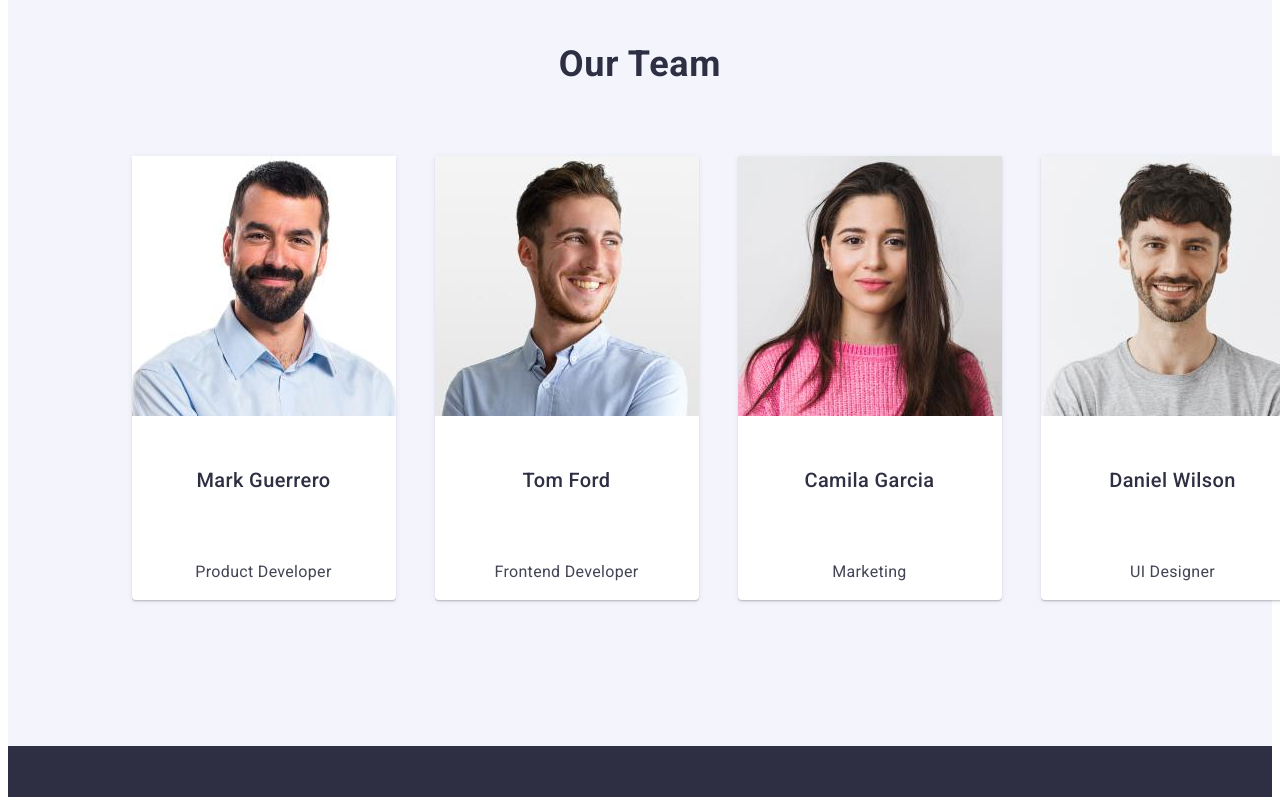
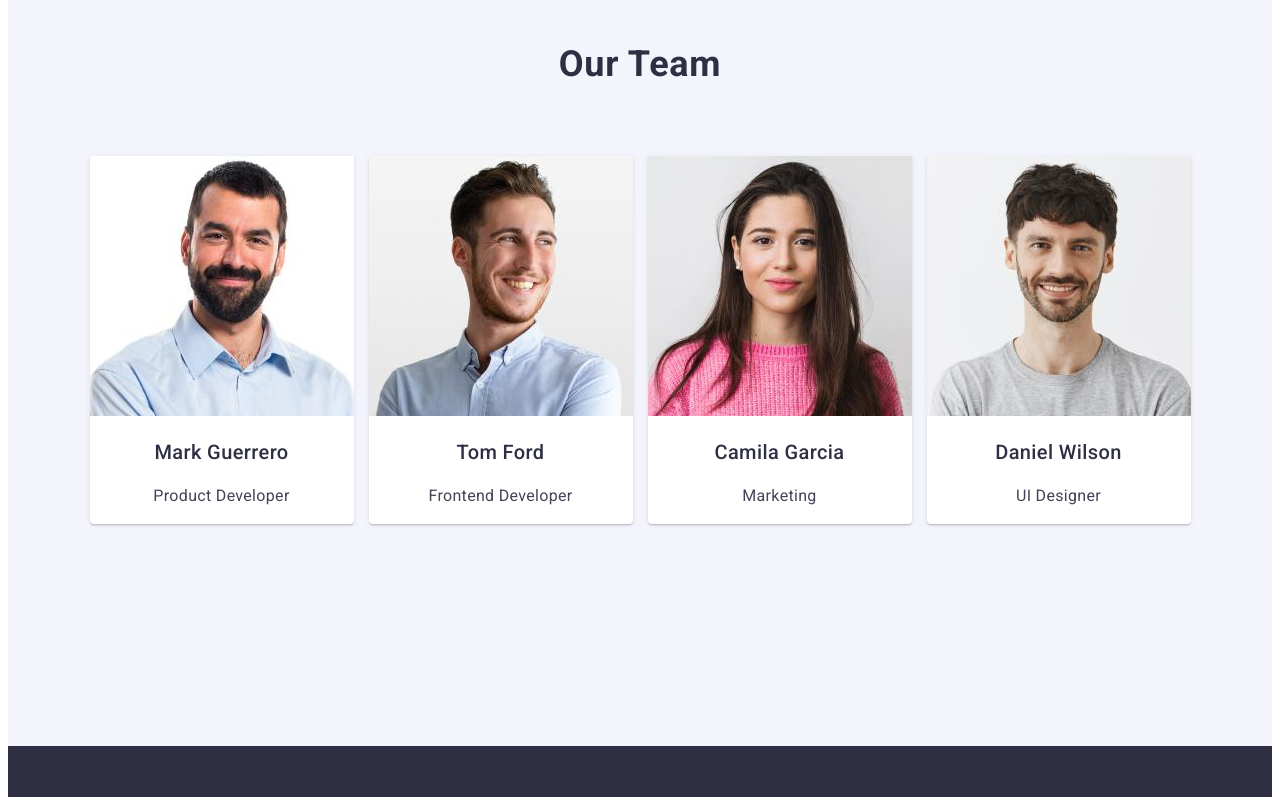
Before and after one commit to DevDavidDigital/goit-markup-hw-03, a plain HTML site: page index.html in a window 1280 px wide. Shown: the part 1543-2340 px from the top of the page. Drawn offline with Linux system fonts and the light colour scheme.

Commit message:
Update styles.css

```diff
--- a/css/styles.css
+++ b/css/styles.css
@@ -200,6 +200,7 @@ ul {
     padding: 0px;
 }
 
+
 .list-content {
     display: flex;
     width: 264px;
@@ -225,6 +226,7 @@ ul {
     line-height: 24px;
     letter-spacing: 0.32px;
     width: 264px;
+    margin: 10px 0 25px 0;
 }
 
 .h3-dark {
@@ -235,6 +237,7 @@ ul {
     font-weight: 500;
     line-height: 24px;
     letter-spacing: 0.4px;
+    margin: 25px 0 0 0;
 }
 
 /* Section 2 */
@@ -295,7 +298,6 @@ ul {
 }
 
 .mark-card {
-    display: inline-flex;
     padding-bottom: 0px;
     flex-direction: column;
     justify-content: center;
@@ -304,12 +306,10 @@ ul {
     border-radius: 0px 0px 4px 4px;
     background: var(--white);
     box-shadow: 0px 2px 1px 0px rgba(46, 47, 66, 0.08), 0px 1px 1px 0px rgba(46, 47, 66, 0.16), 0px 1px 6px 0px rgba(46, 47, 66, 0.08);
-    margin-left: 156px;
-    margin-right: 24px;
+    height: fit-content;
 }
 
 .tom-card {
-    display: inline-flex;
     padding-bottom: 0px;
     flex-direction: column;
     justify-content: center;
@@ -318,11 +318,10 @@ ul {
     border-radius: 0px 0px 4px 4px;
     background: var(--white);
     box-shadow: 0px 2px 1px 0px rgba(46, 47, 66, 0.08), 0px 1px 1px 0px rgba(46, 47, 66, 0.16), 0px 1px 6px 0px rgba(46, 47, 66, 0.08);
-    margin-right: 24px;
+    height: fit-content;
 }
 
 .camila-card {
-    display: inline-flex;
     padding-bottom: 0px;
     flex-direction: column;
     justify-content: center;
@@ -331,11 +330,10 @@ ul {
     border-radius: 0px 0px 4px 4px;
     background: var(--white);
     box-shadow: 0px 2px 1px 0px rgba(46, 47, 66, 0.08), 0px 1px 1px 0px rgba(46, 47, 66, 0.16), 0px 1px 6px 0px rgba(46, 47, 66, 0.08);
-    margin-right: 24px;
+    height: fit-content;
 }
 
 .daniel-card {
-    display: inline-flex;
     padding-bottom: 0px;
     flex-direction: column;
     justify-content: center;
@@ -344,6 +342,7 @@ ul {
     border-radius: 0px 0px 4px 4px;
     background: var(--white);
     box-shadow: 0px 2px 1px 0px rgba(46, 47, 66, 0.08), 0px 1px 1px 0px rgba(46, 47, 66, 0.16), 0px 1px 6px 0px rgba(46, 47, 66, 0.08);
+    height: fit-content;
 }
 
 .h3-dark-card{
```
